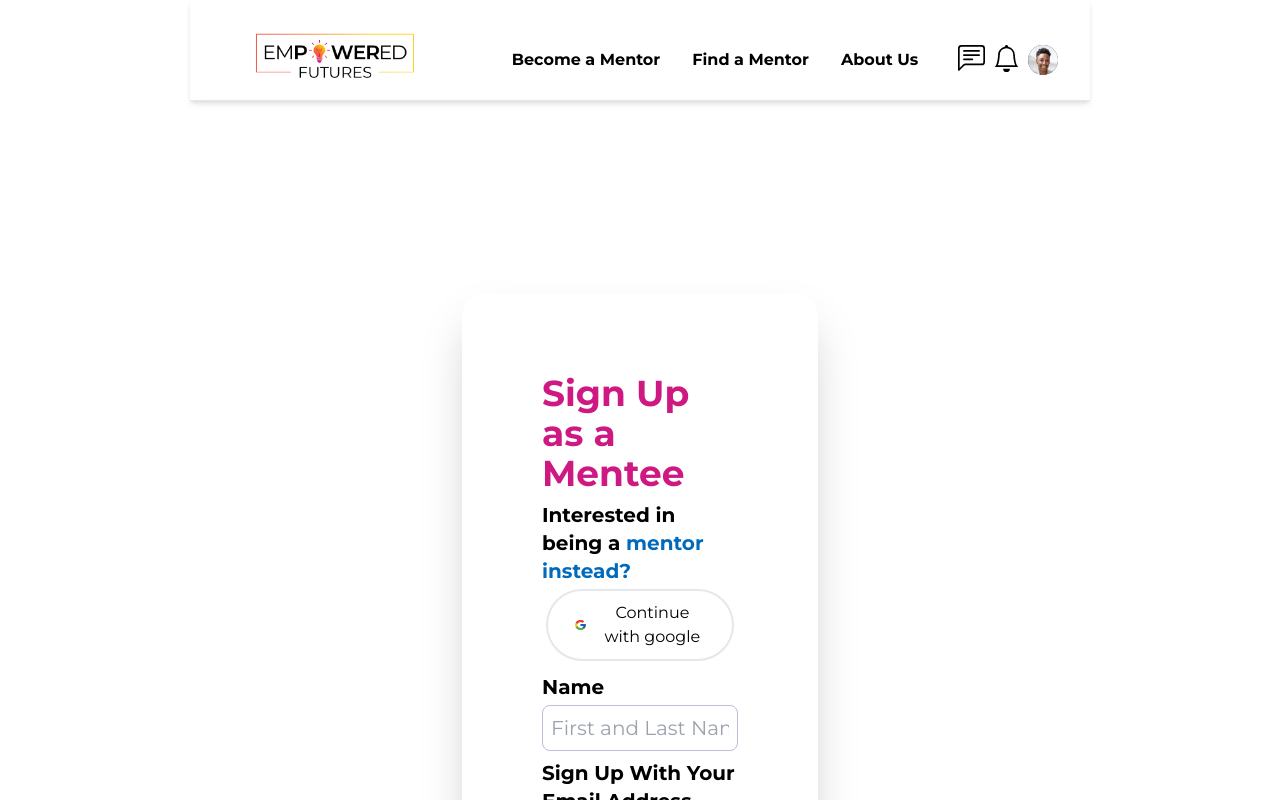
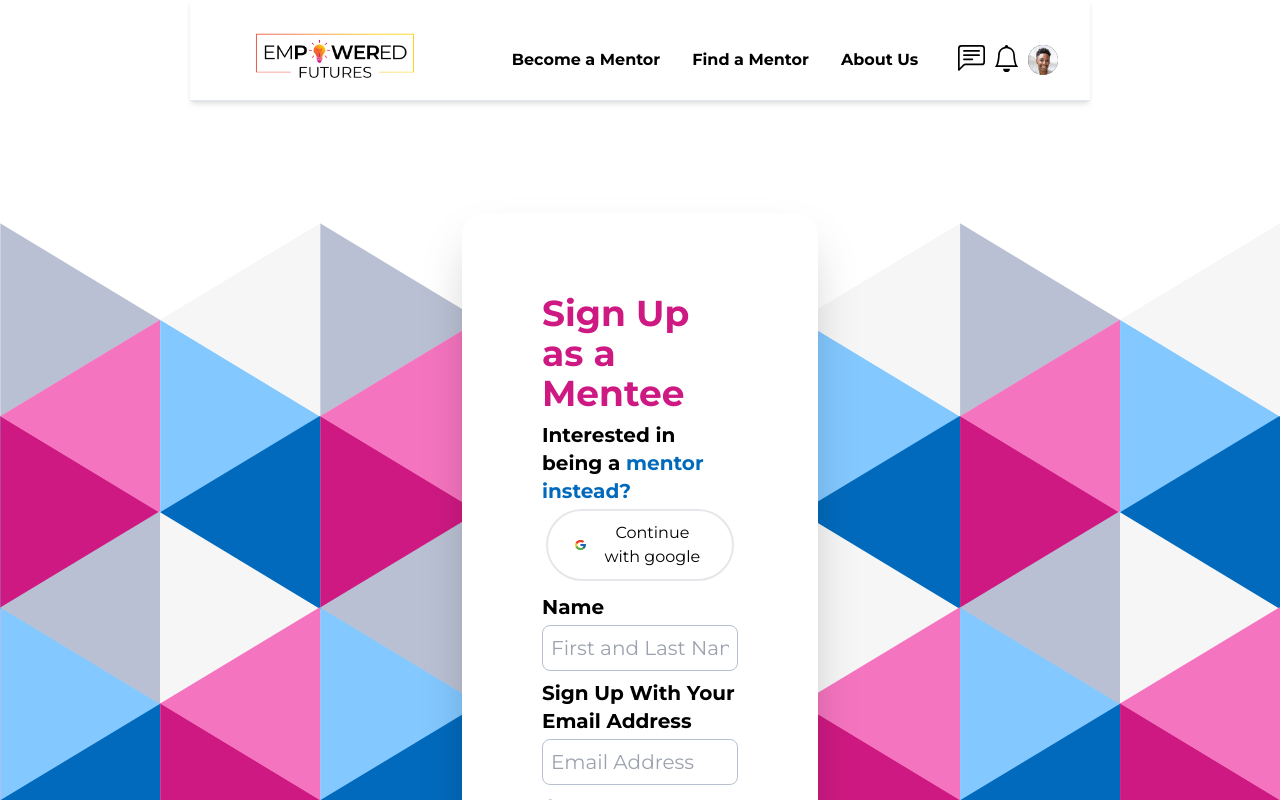
Before and after one commit to JasonXB/EF_Clone, a Next.js app: page /auth/signup in a window 1280 px wide. Shown: the top 800 px of the page. Built offline with nearby package versions, Linux system fonts and the light colour scheme; what tw-elements would draw is missing.

Commit message:
add background

```diff
--- a/pages/DevTest/SignUpFormMentee.tsx
+++ b/pages/DevTest/SignUpFormMentee.tsx
@@ -63,9 +63,9 @@ const SignUpFormMentee = () => {
         router.push("/auth/login");
     }
     return (
-        <div className="py-20 bg-fixed backdrop:outer">
-            <div className="flex flex-wrap items-center justify-center h-full py-20 inner-full" >
-                <div className="relative w-7/12 px-20 pt-20 pb-20 shadow-2xl rounded-3xl border-l-1">
+        <div className="backdrop:outer" >
+            <div className="relative flex flex-wrap items-center justify-center h-full py-20 inner-full" >
+                <div className="relative w-7/12 px-20 pt-20 pb-20 bg-white shadow-2xl rounded-3xl border-l-1">
                     <h1 className="text-4xl font-bold text-secondary-1">Sign Up as a Mentee</h1>
                     {/* Not sure the route for mentor sign up page, should be changed later */}
                     <h2 className="mt-2 text-xl">Interested in being a <a href="/signUpMentor" className="font-bold text-primary-1">mentor instead?</a></h2>
--- a/pages/auth/signup.tsx
+++ b/pages/auth/signup.tsx
@@ -2,14 +2,17 @@ import type { NextPage } from 'next';
 import Head from 'next/head';
 import Layout from '../../src/components/Layout';
 import SignUpFormMentee from '../DevTest/SignUpFormMentee';
+import bg from "../../public/assets/Sign-Up-page.png";
 
 const signup: NextPage = ({}) => {
   return (
-    <div>
+    <div className='w-full h-full bg-local bg-center bg-no-repeat bg-auto' style={{backgroundImage: `url(${bg.src})`}}>
+
       <Head>
         <title>Empowered Futures - Sign up</title>
         <link rel="icon" href="/favicon.ico" />
       </Head>
+
 
       <Layout>
 
@@ -17,9 +20,7 @@ const signup: NextPage = ({}) => {
 
       </Layout>
 
-
     </div>
-
 
   );
 };
```
Also changed, not shown: public/assets/Login page 2 – 1.png (added), public/assets/Sign-Up-page.png (added).
